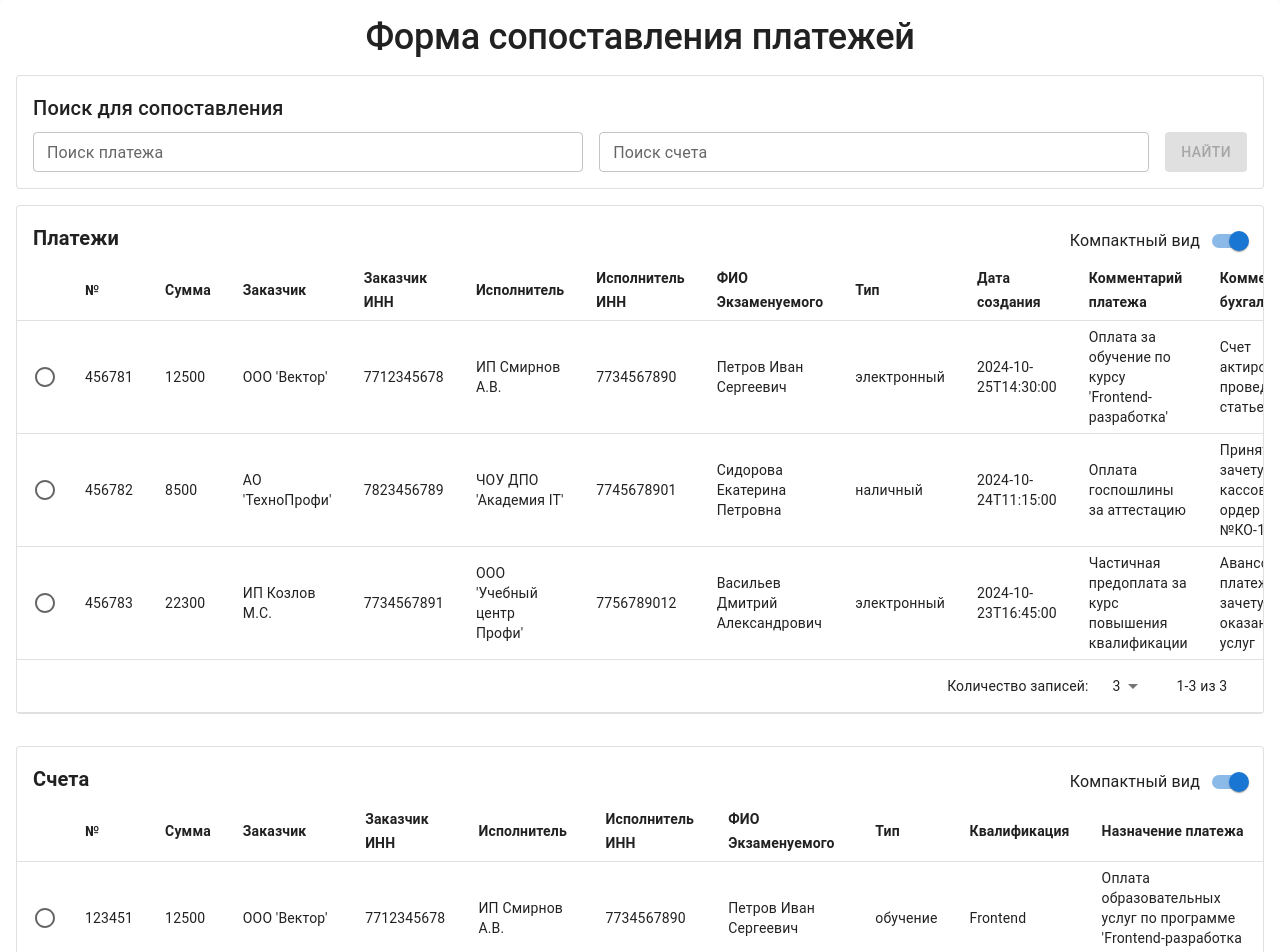
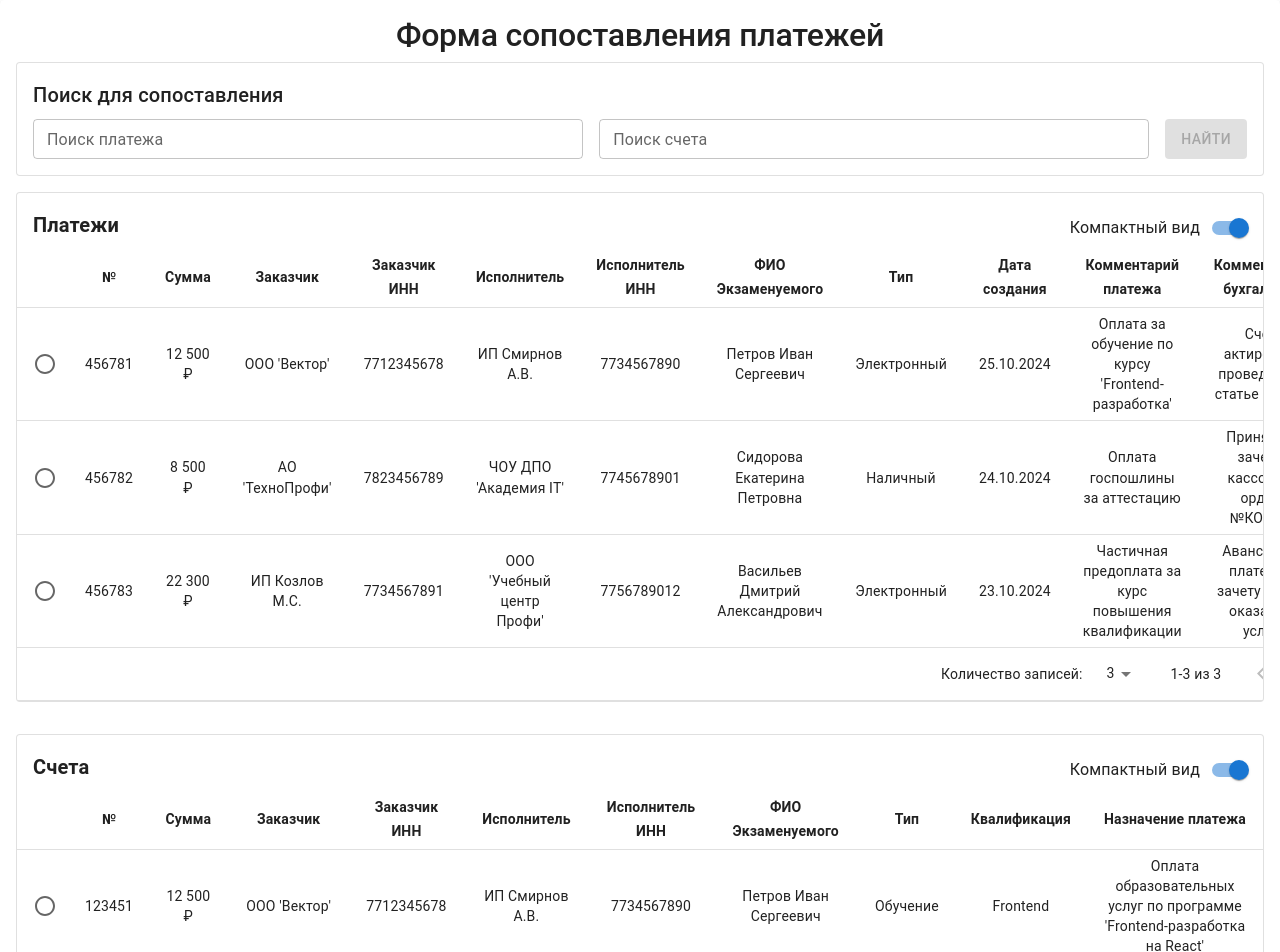
Before and after one commit to Stepawka-hub/PayMatch, a React (Vite) app: page /pay-match in a window 1280 px wide. Shown: the top 952 px of the page. Built offline with nearby package versions, Linux system fonts and the light colour scheme.

Commit message:
feat: Add data formatting

```diff
--- a/src/components/check-table/check-table.tsx
+++ b/src/components/check-table/check-table.tsx
@@ -2,16 +2,28 @@ import { FC } from "react";
 import { Table, THeadCell } from "@components";
 import { TCheckData } from "@types";
 import { CheckTableProps } from "./types";
+import { CHECK_TYPE_LABELS } from "@utils/constants";
 
 const columns: THeadCell<TCheckData>[] = [
   { id: "number", label: "№" },
-  { id: "sum", label: "Сумма" },
+  {
+    id: "sum",
+    label: "Сумма",
+    format: (value) => `${value.toLocaleString("ru-RU")} ₽`,
+  },
   { id: "customer", label: "Заказчик" },
   { id: "customerINN", label: "Заказчик ИНН" },
   { id: "executor", label: "Исполнитель" },
   { id: "executorINN", label: "Исполнитель ИНН" },
   { id: "examinee", label: "ФИО Экзаменуемого" },
-  { id: "type", label: "Тип" },
+  {
+    id: "type",
+    label: "Тип",
+    format: (value) =>
+      value === "education" || value === "duty"
+        ? CHECK_TYPE_LABELS[value]
+        : String(value),
+  },
   { id: "qualification", label: "Квалификация" },
   { id: "purposeOfPayment", label: "Назначение платежа" },
 ];
--- a/src/components/payment-table/payment-table.tsx
+++ b/src/components/payment-table/payment-table.tsx
@@ -2,17 +2,33 @@ import { FC } from "react";
 import { Table, THeadCell } from "@components";
 import { TPaymentData } from "@types";
 import { PaymentTableProps } from "./types";
+import { PAYMENT_TYPE_LABELS } from "@utils/constants";
 
 const columns: THeadCell<TPaymentData>[] = [
   { id: "number", label: "№" },
-  { id: "sum", label: "Сумма" },
+  {
+    id: "sum",
+    label: "Сумма",
+    format: (value) => `${value.toLocaleString("ru-RU")} ₽`,
+  },
   { id: "customer", label: "Заказчик" },
   { id: "customerINN", label: "Заказчик ИНН" },
   { id: "executor", label: "Исполнитель" },
   { id: "executorINN", label: "Исполнитель ИНН" },
   { id: "examinee", label: "ФИО Экзаменуемого" },
-  { id: "type", label: "Тип" },
-  { id: "createdAt", label: "Дата создания" },
+  {
+    id: "type",
+    label: "Тип",
+    format: (value) =>
+      value === "electronic" || value === "cash"
+        ? PAYMENT_TYPE_LABELS[value]
+        : String(value),
+  },
+  {
+    id: "createdAt",
+    label: "Дата создания",
+    format: (value) => new Date(value).toLocaleDateString("ru-RU"),
+  },
   { id: "paymentComment", label: "Комментарий платежа" },
   { id: "accountantComment", label: "Комментарий бухгалтера" },
 ];
--- a/src/components/table/table.tsx
+++ b/src/components/table/table.tsx
@@ -56,7 +56,7 @@ export const Table = <T extends TEntity>({
   );
 
   const tableColumns = columns.map((col) => (
-    <TableCell key={String(col.id)} sx={{ fontWeight: "bold" }}>
+    <TableCell key={String(col.id)} align='center' sx={{ fontWeight: "bold" }}>
       {col.label}
     </TableCell>
   ));
@@ -81,7 +81,9 @@ export const Table = <T extends TEntity>({
         {columns.map((col) => {
           const value = r[col.id];
           return (
-            <TableCell key={col.id}>{value ? String(value) : ""}</TableCell>
+            <TableCell key={col.id} align='center'>
+              {col.format ? col.format(value) : String(value ?? "")}
+            </TableCell>
           );
         })}
       </TableRow>
@@ -99,7 +101,7 @@ export const Table = <T extends TEntity>({
                 <Switch checked={isDense} onChange={handleChangeDense} />
               }
               label="Компактный вид"
-              labelPlacement='start'
+              labelPlacement="start"
             />
           }
         />
--- a/src/components/table/types.ts
+++ b/src/components/table/types.ts
@@ -14,4 +14,5 @@ export type TableProps<T extends TEntity> = BaseTableProps & {
 export type THeadCell<T extends TEntity> = {
   id: keyof T & string;
   label: string;
+  format?: (value: T[keyof T]) => string;
 };
--- a/src/pages/pay-match-page/pay-match-page.tsx
+++ b/src/pages/pay-match-page/pay-match-page.tsx
@@ -35,10 +35,10 @@ export const PayMatchPage: FC = () => {
       <Typography
         variant="h2"
         sx={{
-          fontSize: "2.25rem",
+          fontSize: "2rem",
           fontWeight: 500,
           textAlign: "center",
-          mb: 2,
+          mb: 1,
         }}
       >
         Форма сопоставления платежей
--- a/src/types/entity.ts
+++ b/src/types/entity.ts
@@ -12,7 +12,7 @@ export type TFinancialDocument = TEntity & {
   examinee: string;
 };
 
-export type TPaymentType = "электронный" | "наличный";
+export type TPaymentType = "electronic" | "cash";
 export type TPaymentData = TFinancialDocument & {
   type: TPaymentType;
   createdAt: string;
@@ -20,7 +20,7 @@ export type TPaymentData = TFinancialDocument & {
   accountantComment: string;
 };
 
-export type TCheckType = "обучение" | "пошлина";
+export type TCheckType = "education" | "duty";
 export type TCheckData = TFinancialDocument & {
   type: TCheckType;
   qualification: string; // 10
--- /dev/null
+++ b/src/utils/constants/constants.ts
@@ -0,0 +1,11 @@
+import { TCheckType, TPaymentType } from "@types";
+
+export const CHECK_TYPE_LABELS: Record<TCheckType, string> = {
+  education: "Обучение",
+  duty: "Пошлина",
+};
+
+export const PAYMENT_TYPE_LABELS: Record<TPaymentType, string> = {
+  electronic: "Электронный",
+  cash: "Наличный",
+};
--- /dev/null
+++ b/src/utils/constants/index.ts
@@ -0,0 +1 @@
+export * from './constants';
--- a/src/utils/mock/mock.ts
+++ b/src/utils/mock/mock.ts
@@ -10,7 +10,7 @@ export const mockPayments: TPaymentData[] = [
     executor: "ИП Смирнов А.В.",
     executorINN: "7734567890",
     examinee: "Петров Иван Сергеевич",
-    type: "электронный",
+    type: "electronic",
     createdAt: "2024-10-25T14:30:00",
     paymentComment: "Оплата за обучение по курсу 'Frontend-разработка'",
     accountantComment: "Счет актирован, проведен по статье 506.01",
@@ -24,7 +24,7 @@ export const mockPayments: TPaymentData[] = [
     executor: "ЧОУ ДПО 'Академия IT'",
     executorINN: "7745678901",
     examinee: "Сидорова Екатерина Петровна",
-    type: "наличный",
+    type: "cash",
     createdAt: "2024-10-24T11:15:00",
     paymentComment: "Оплата госпошлины за аттестацию",
     accountantComment: "Принято к зачету, кассовый ордер №КО-124",
@@ -38,7 +38,7 @@ export const mockPayments: TPaymentData[] = [
     executor: "ООО 'Учебный центр Профи'",
     executorINN: "7756789012",
     examinee: "Васильев Дмитрий Александрович",
-    type: "электронный",
+    type: "electronic",
     createdAt: "2024-10-23T16:45:00",
     paymentComment: "Частичная предоплата за курс повышения квалификации",
     accountantComment: "Авансовый платеж, к зачету после оказания услуг",
@@ -55,7 +55,7 @@ export const mockChecks: TCheckData[] = [
     executor: "ИП Смирнов А.В.",
     executorINN: "7734567890",
     examinee: "Петров Иван Сергеевич",
-    type: "обучение",
+    type: "education",
     qualification: "Frontend",
     purposeOfPayment:
       "Оплата образовательных услуг по программе 'Frontend-разработка на React'",
@@ -69,7 +69,7 @@ export const mockChecks: TCheckData[] = [
     executor: "ЧОУ ДПО 'Академия IT'",
     executorINN: "7745678901",
     examinee: "Сидорова Екатерина Петровна",
-    type: "пошлина",
+    type: "duty",
     qualification: "Аттестация",
     purposeOfPayment:
       "Уплата государственной пошлины за проведение аттестации специалиста",
@@ -83,7 +83,7 @@ export const mockChecks: TCheckData[] = [
     executor: "ООО 'Учебный центр Профи'",
     executorINN: "7756789012",
     examinee: "Васильев Дмитрий Александрович",
-    type: "обучение",
+    type: "education",
     qualification: "Бэкенд",
     purposeOfPayment:
       "Оплата курса 'Backend-разработка на Node.js' со скидкой 15% по акции",
```
